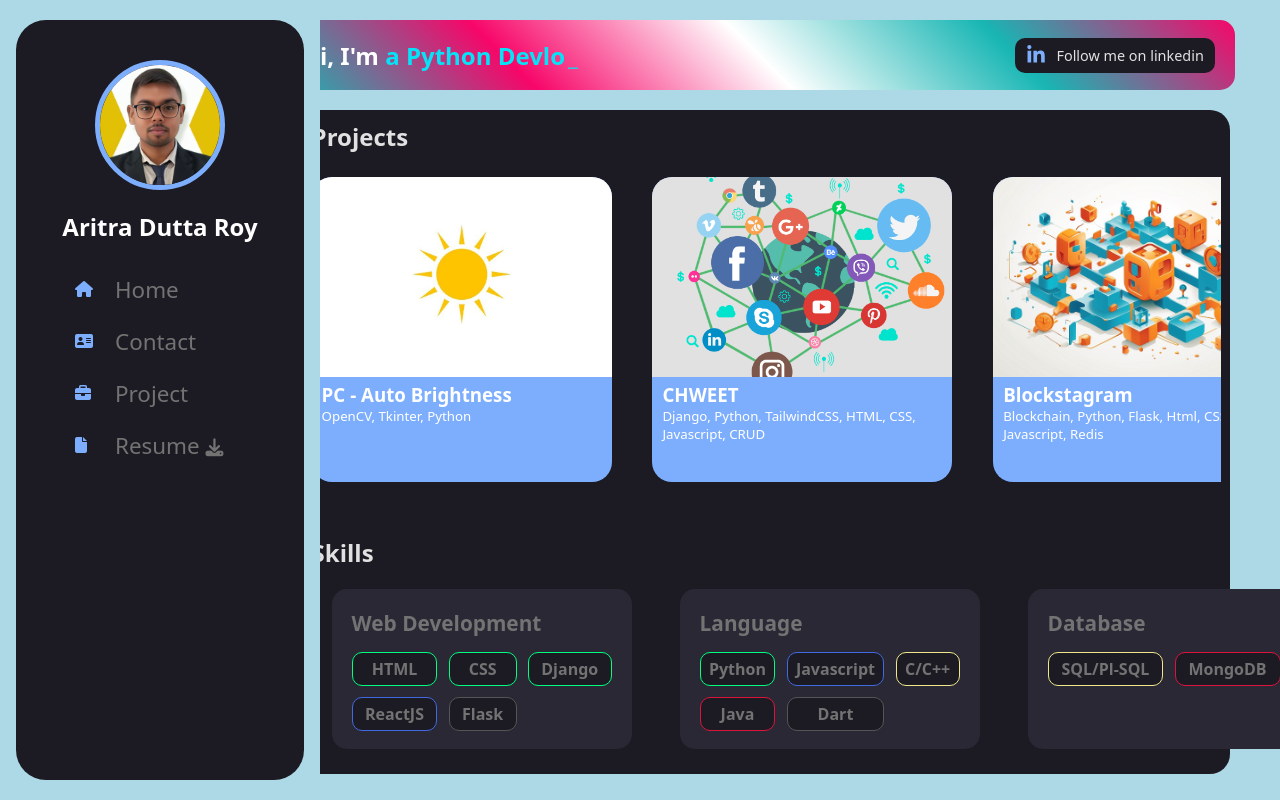
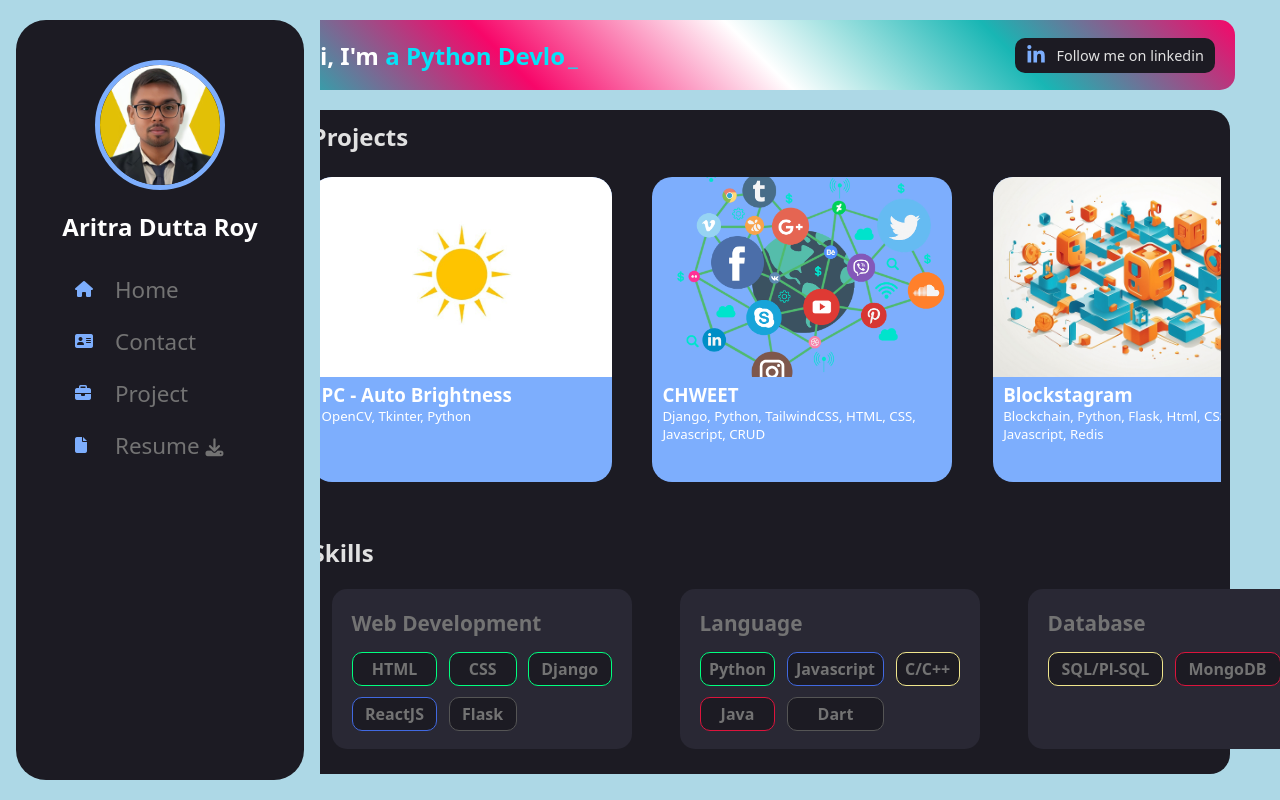
Before and after one commit to Aritra-1261/portfolio, a React (Vite) app: page / in a window 1280 px wide. Shown: the top 800 px of the page. Built offline with nearby package versions, Linux system fonts and the light colour scheme.

Commit message:
Update body.module.css

```diff
--- a/src/components/body.module.css
+++ b/src/components/body.module.css
@@ -72,7 +72,7 @@
   transform: scale(102%);
 }
 .card img {
-  background-color: var(--white);
+  background-color: var(--pure-white);
   height: 200px;
   width: 100%;
   object-fit: cover;
```
